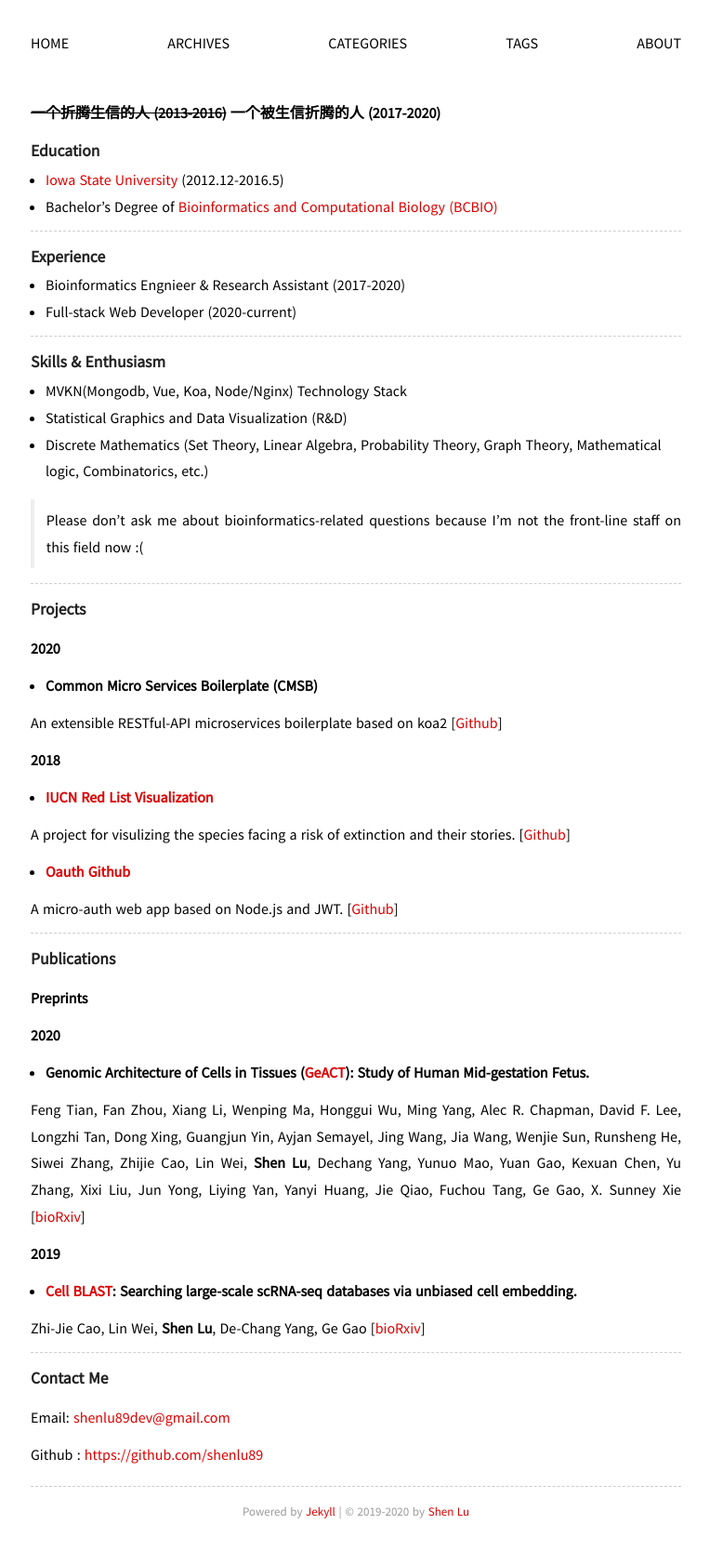
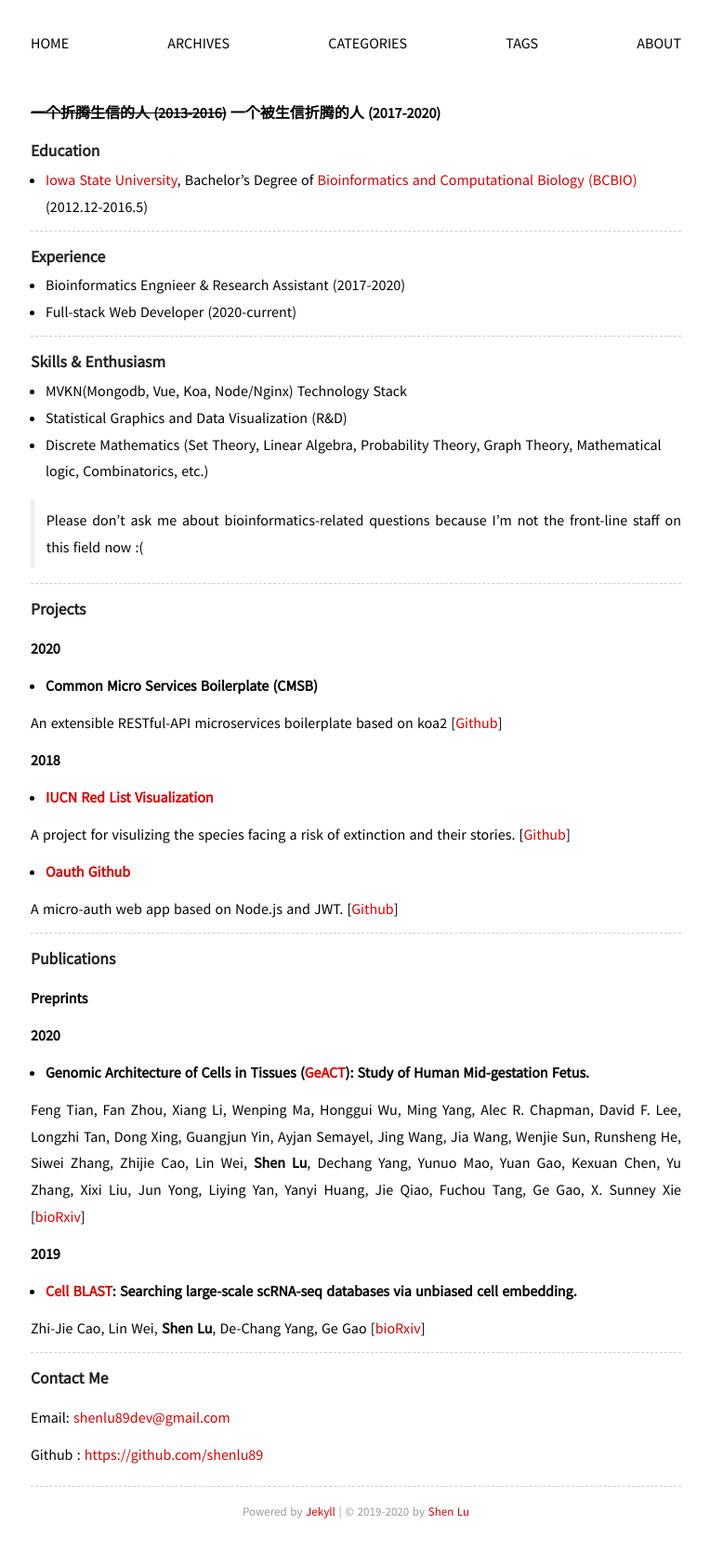
Before and after one commit to shenlu89/shenlu.me, a Jekyll site: the page built from about/index.md, in a window 1280 px wide. Shown: the whole page at 93% size, without its empty margins (257-1021 px from the left). Built offline with Jekyll 4.4.1, drawn with Linux system fonts in a browser that asks for light colours; nearby versions of some CDN libraries; a style sheet for code colours, icons or effects is not loaded.

```diff
--- a/about/index.md
+++ b/about/index.md
@@ -8,8 +8,7 @@ comments: no
 
 ### Education
 
-- [Iowa State University](https://www.iastate.edu/){:target="_blank"} (2012.12-2016.5)
-- Bachelor's Degree of [Bioinformatics and Computational Biology (BCBIO)](https://catalog.iastate.edu/azcourses/bcbio/){:target="_blank"}
+- [Iowa State University](https://www.iastate.edu/){:target="_blank"}, Bachelor's Degree of [Bioinformatics and Computational Biology (BCBIO)](https://catalog.iastate.edu/azcourses/bcbio/){:target="_blank"} (2012.12-2016.5)
 
 ----
 ### Experience
```
Also changed, not shown: index.md (+1 -1 lines).
